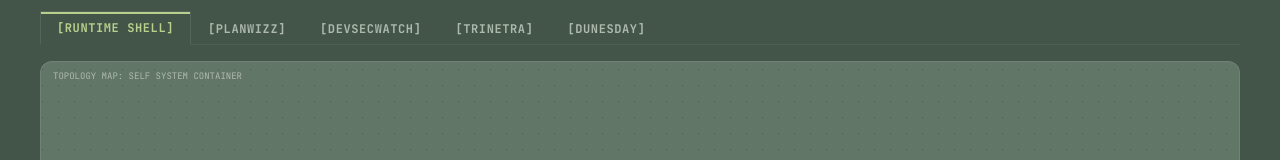
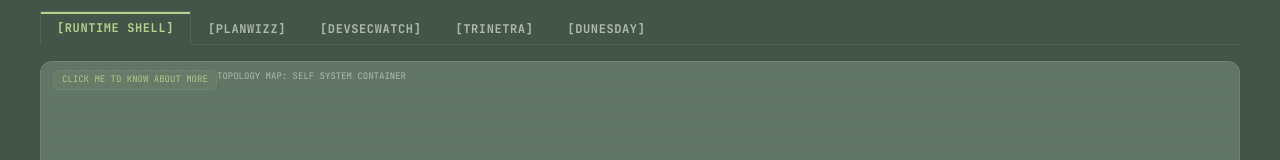
Before and after one commit to Sanjai-Quest/Backend-Portfolio, a React (Vite) app: page /architecture in a window 1280 px wide. Shown: the part 392-552 px from the top of the page. Built offline with nearby package versions, Linux system fonts and the light colour scheme; a web font is replaced by a local one.

Commit message:
feat(architecture): add top-left info CTA on diagram

```diff
--- a/src/pages/Architecture.tsx
+++ b/src/pages/Architecture.tsx
@@ -51,6 +51,7 @@ const TopologyMapPanel: React.FC<{
   const [nodes, setNodes, onNodesChange] = useNodesState(activeNodes);
   const [edges, setEdges, onEdgesChange] = useEdgesState(activeEdges);
   const [selectedNode, setSelectedNode] = useState<CustomTopologyNode | null>(null);
+  const [showInfo, setShowInfo] = useState(false);
   const nodesInitialized = useNodesInitialized();
   type FitViewOptions = { padding?: number };
   type FlowInstance = { fitView: (opts?: FitViewOptions) => void };
@@ -87,7 +88,22 @@ const TopologyMapPanel: React.FC<{
   return (
     <div className={`border border-border-primary rounded-xl bg-card-bg relative overflow-hidden flex flex-row transition-all duration-300 h-[420px] md:h-[600px]`}>
       <div className="flex-1 relative h-full">
-        <div className="absolute top-2 left-3 font-mono text-[9px] text-text-muted select-none uppercase z-10">
+        <div className="absolute top-2 left-3 z-10 flex items-start gap-2">
+          <button
+            onClick={() => setShowInfo((s) => !s)}
+            className="font-mono text-[9px] text-signature/90 uppercase select-none bg-signature/5 hover:bg-signature/10 border border-signature/10 px-2 py-0.5 rounded-md cursor-pointer"
+            aria-expanded={showInfo}
+            aria-controls="architecture-info"
+          >
+            Click me to know about more
+          </button>
+          {showInfo && (
+            <div id="architecture-info" className="ml-2 bg-bg-primary border border-border-primary text-[11px] p-2 rounded shadow-md max-w-xs">
+              This panel shows topology diagrams for different projects. Click nodes to reveal details on the right.
+            </div>
+          )}
+        </div>
+        <div className="absolute top-2 left-44 font-mono text-[9px] text-text-muted select-none uppercase z-10">
           Topology Map: {activeTab === "RUNTIME" ? "Self System Container" : `${activeTab.toLowerCase()}.internal`}
         </div>
         <ReactFlow
```
